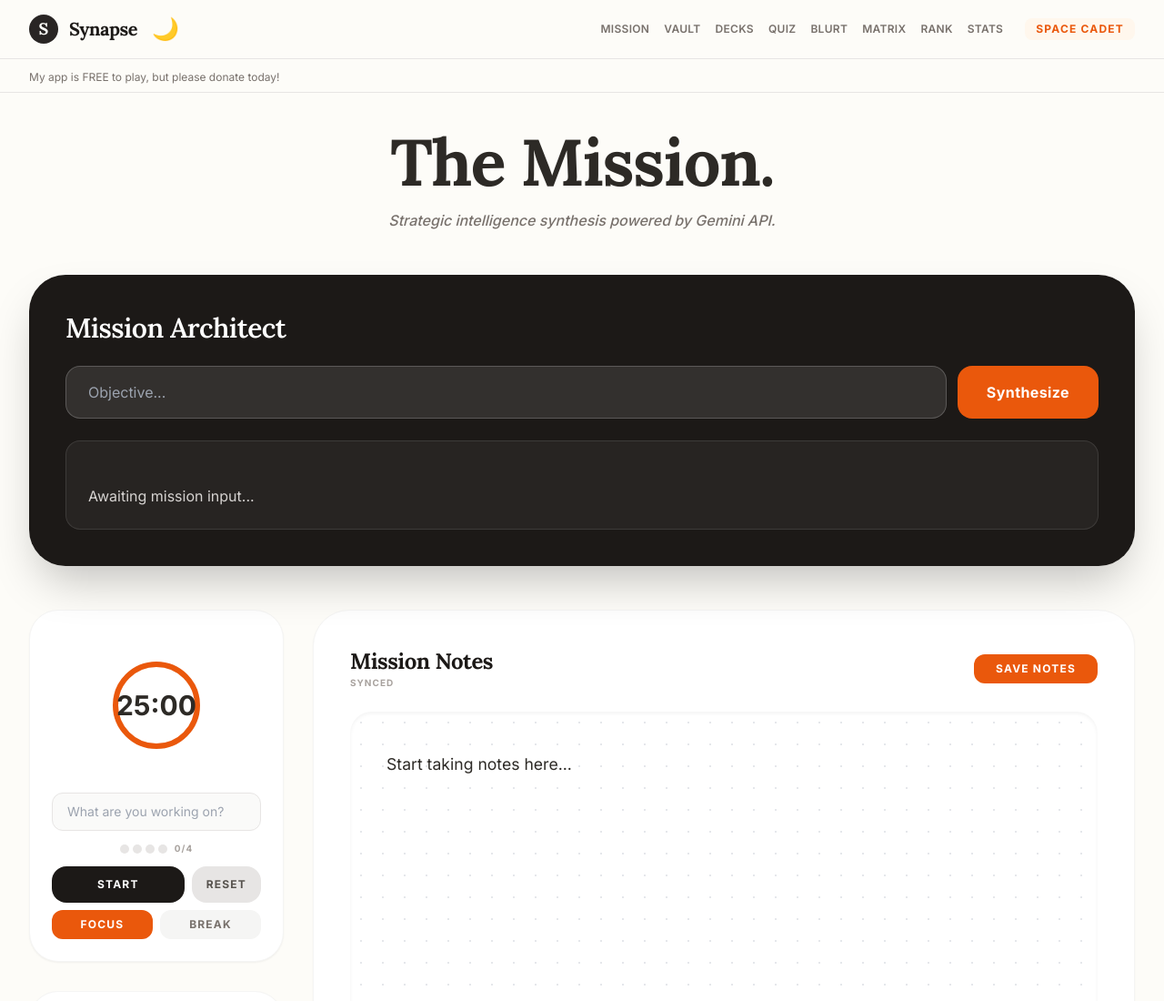
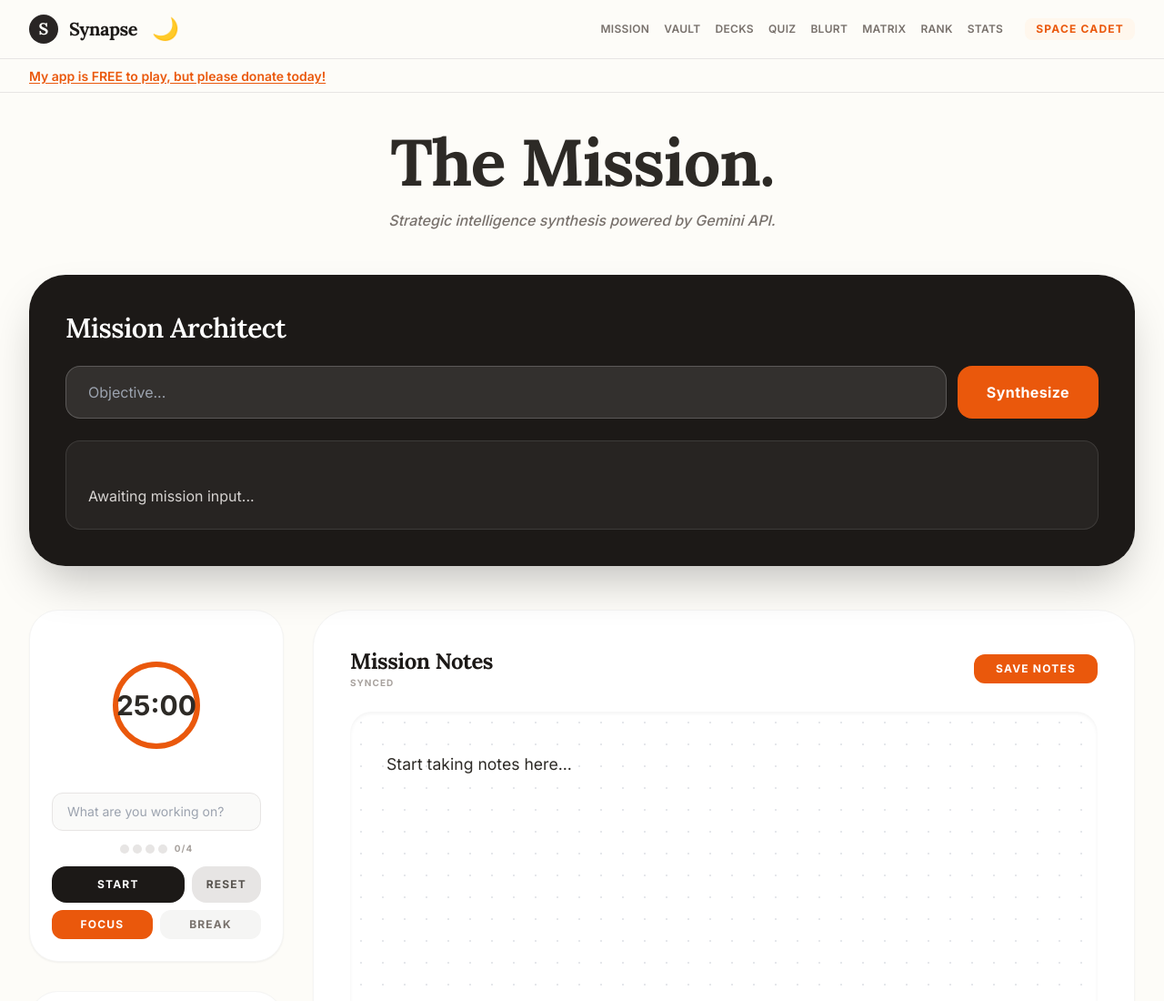
Before and after one commit to lourensbb/shiftglitch, a website: page index.html in a window 1280 px wide. Shown: the top 1100 px of the page at 91% size. Drawn offline with nearby package versions, Linux system fonts and the light colour scheme.

Commit message:
Make donation link more visible and prominent
Update donation link styling in index.html to increase font size, change color to orange, add underline, and adjust hover states for better visibility.

Replit-Commit-Author: Agent
Replit-Commit-Session-Id: 352d7322-8566-499a-9434-1336eba19344
Replit-Commit-Checkpoint-Type: full_checkpoint
Replit-Commit-Event-Id: a91cb374-3cad-4d3c-be66-1c743c2ecdd3
Replit-Commit-Screenshot-Url: https://storage.googleapis.com/screenshot-production-us-central1/b5334299-5744-414f-a9ca-149ecb28cf53/352d7322-8566-499a-9434-1336eba19344/Zaa2nta
Replit-Helium-Checkpoint-Created: true

```diff
--- a/index.html
+++ b/index.html
@@ -110,7 +110,7 @@
     </nav>
     <div class="bg-[#FDFCF8] dark:bg-[#1c1917] border-b border-stone-200 dark:border-stone-700 transition-colors">
         <div class="max-w-7xl mx-auto px-4 sm:px-6 lg:px-8 py-1.5">
-            <a href="https://www.paypal.com/donate/?hosted_button_id=YNP4RJ24MDV4C" target="_blank" rel="noopener noreferrer" class="text-xs text-stone-500 dark:text-stone-400 hover:text-orange-600 dark:hover:text-orange-400 transition-colors">My app is FREE to play, but please donate today!</a>
+            <a href="https://www.paypal.com/donate/?hosted_button_id=YNP4RJ24MDV4C" target="_blank" rel="noopener noreferrer" class="text-sm font-semibold text-orange-600 dark:text-orange-400 hover:text-orange-700 dark:hover:text-orange-300 transition-colors underline underline-offset-2">My app is FREE to play, but please donate today!</a>
         </div>
     </div>
 
```
